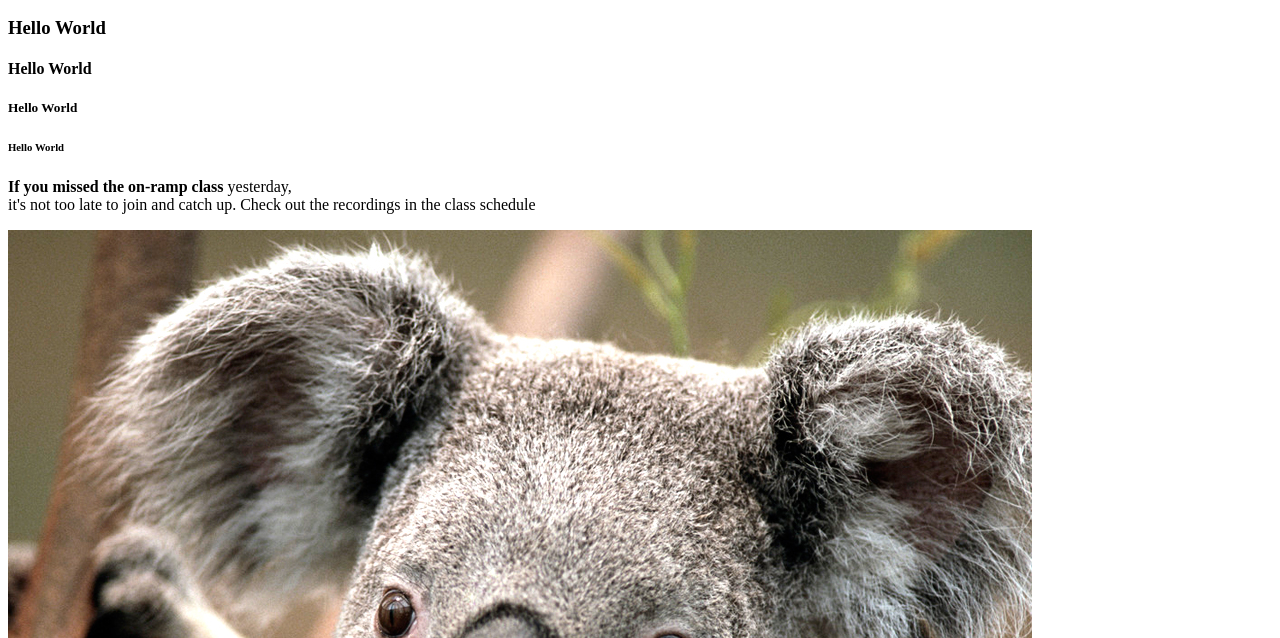
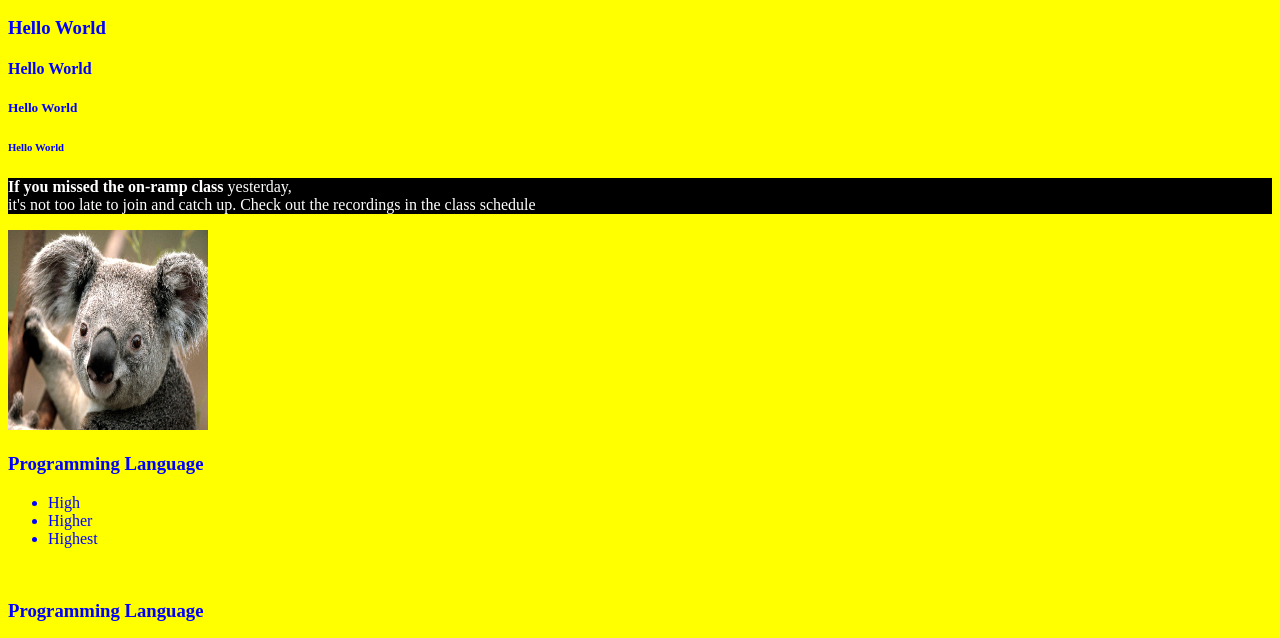
Before and after one commit to DavidIsege/DavidAlabaIsege-first-page, a plain HTML site: page index.html in a window 1280 px wide. Shown: the part 110-748 px from the top of the page. Drawn offline with Linux system fonts and the light colour scheme.

Commit message:
Updated with css

```diff
--- a/index.html
+++ b/index.html
@@ -5,6 +5,20 @@
     <meta http-equiv="X-UA-Compatible" content="IE=edge">
     <meta name="viewport" content="width=device-width, initial-scale=1.0">
     <title>Project</title>
+    <style>
+        body {
+            color: blue;
+            background-color: yellow;
+        }
+        p {
+            color: white;
+            background-color: black;
+        }
+        img {
+            width: 200px;
+            height: 200px;
+        }
+    </style>
 </head>
 <body>
     <h1>Hello World</h1>
```
